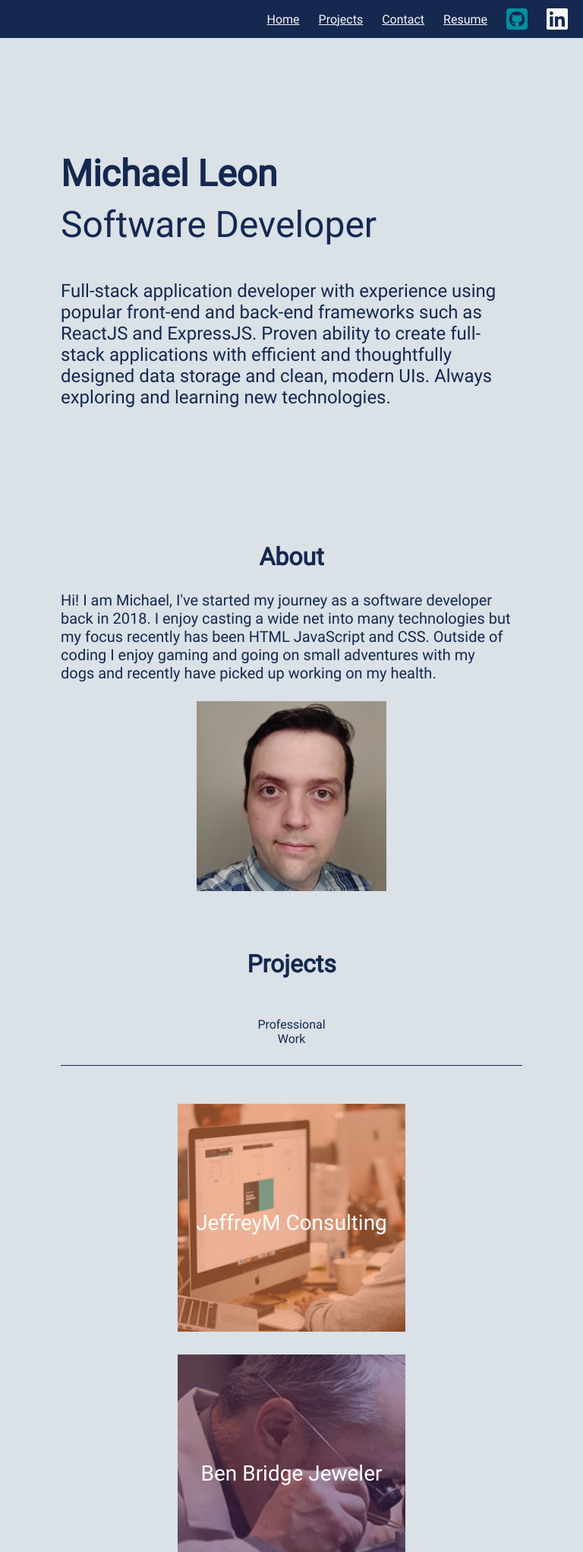
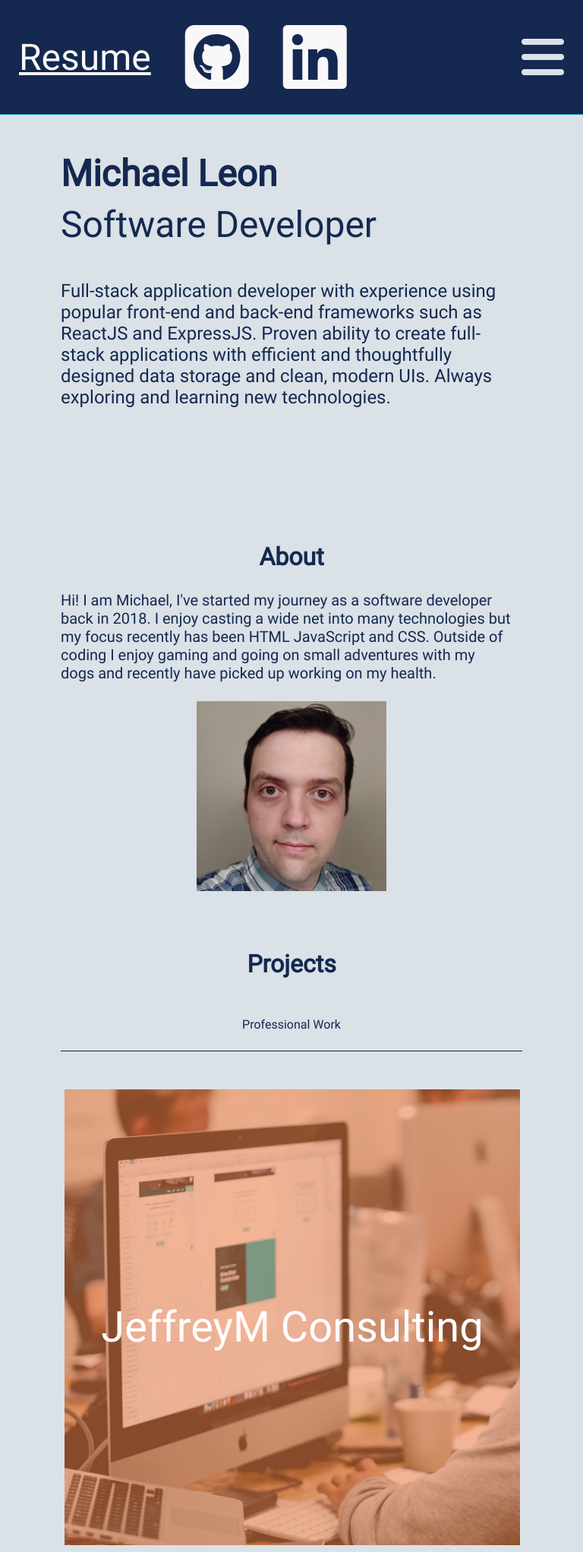
Before and after one commit to MikeJLeon/MikeJLeon.github.io, a website: page index.html in a window 768 px wide. Shown: the top 2043 px of the page at 76% size. Drawn offline with Linux system fonts and the light colour scheme.

Commit message:
Fixed some responsive bugs.

```diff
--- a/js/nav.js
+++ b/js/nav.js
@@ -11,14 +11,14 @@ function initializeNav() {
   }
   let ham = document.getElementById("rightNav");
   ham.addEventListener("click", openNav.bind("burger"));
-  document.getElementById("content").addEventListener("click", openNav.bind("body"));
+ //document.getElementById("content").addEventListener("click", openNav.bind("body"));
   window.setInterval(shaky, 2000);
 }
 function openNav(event) {
   console.log(this);
   let hamNav = document.getElementsByClassName("hamNav")[0];
   if (hamNav.classList.contains("activeHam") && (this == "burger" || this == "body")) {
-    document.getElementById("content").removeEventListener("click", openNav.bind("body"));
+    //document.getElementById("content").removeEventListener("click", openNav.bind("body"));
     hamNav.classList.remove("activeHam");
   }else {
     hamNav.classList.add("activeHam");
--- a/styles.css
+++ b/styles.css
@@ -374,8 +374,8 @@ form p {
 .infoTop p {
   margin: 0;
 }
-.mobileHam{
-  display:None;
+.mobileHam {
+  display: None;
 }
 @media all and (min-width: 1024px) and (max-width: 1280px) {
 }
@@ -407,9 +407,8 @@ form p {
   }
 }
 
-@media all and (max-width: 768px) {
+@media all and (min-width: 481px) and (max-width:1047px) {
   main {
-    min-width: 480px;
     padding: 0 80px;
   }
   #aboutContent {
@@ -427,38 +426,63 @@ form p {
     border-bottom: 1px solid #142850;
   }
   .workTitle p {
+    width:unset;
     text-align: center;
     margin: 0 auto;
     margin-top: 25px;
     margin-bottom: 25px;
   }
   .projects {
+    flex-direction:column;
+    width:100%;
     justify-content: center;
+    align-items: center;
     margin: 0;
     margin-top: 25px;
   }
   .projectContainer {
+    display: grid;
+    grid-template-rows: 100px 400px 100px;
+    grid-template-columns: 580px;
     margin-top: 25px;
+    width:600px;
+    height:600px;
   }
+  .projectContainer:hover .projectHeader{
+    font-size:3rem;
+    width:100%;
+  }
+  .projectContent{
+    grid-template-rows:350px 50px;
+  }
+  .projectContent p{
+    font-size:2rem;
+  }
+  .projectContainer
   form p {
     text-align: left;
   }
-}
-
-@media all and (max-width: 480px) {
-  main {
-    min-width: 480px;
+  .projectHeader{
+    font-size: 3.5rem;
+    top:280;
+    width:580px;
+  }
+  .buttonContainer{
+    grid-template-columns: 200px 180px 200px;
+    grid-template-rows: 80px;
+    font-size:2.8rem;
   }
   .desktopNav {
     display: none;
   }
   .mobileNav {
     position: fixed;
+    font-size:3rem;
     width: 100%;
     display: flex;
     color: #dae1e7;
     background-color: #142850;
-    height: 50px;
+    height: 150px;
     z-index: 4;
   }
   #leftNav {
@@ -466,13 +490,17 @@ form p {
     justify-content: left;
     position: static;
     width: 100%;
-    padding-left: 10px;
+    height:100%;
     z-index: 4;
   }
+  #leftNav li{
+    padding-left: 25px;
+  }
   #rightNav {
-    font-size: 2rem;
+    font-size: 4rem;
     display: flex;
-    padding-right: 10px;
+    justify-content: center;;
+    margin-right:25px;
     align-items: center;
     transition: transform 0.1s;
     cursor: pointer;
@@ -489,14 +517,14 @@ form p {
     background-color: #00909e;
     top: -99px;
     margin: 0;
-    height: 99px;
+    height: 250px;
     display: flex;
     flex-direction: column;
     z-index: 3;
     transition: top 0.5s;
   }
   .activeHam {
-    top: 50px;
+    top: 150px;
     transition: top 0.5s;
   }
   #rightNav:active {
@@ -505,7 +533,8 @@ form p {
   }
   .hamNav li {
     display: flex;
-    height: 33px;
+    font-size:3rem;
+    height: 33%;
     width: 100%;
     justify-content: center;
     align-items: center;
@@ -521,7 +550,13 @@ form p {
   .hamNav li:hover {
     background-color: #142850;
   }
-  .mobileHam{
-    display:block;
+  .mobileHam {
+    display: block;
   }
 }
+
+@media all and (max-width: 480px) {
+  main {
+    min-width: 480px;
+  }
+}
```
